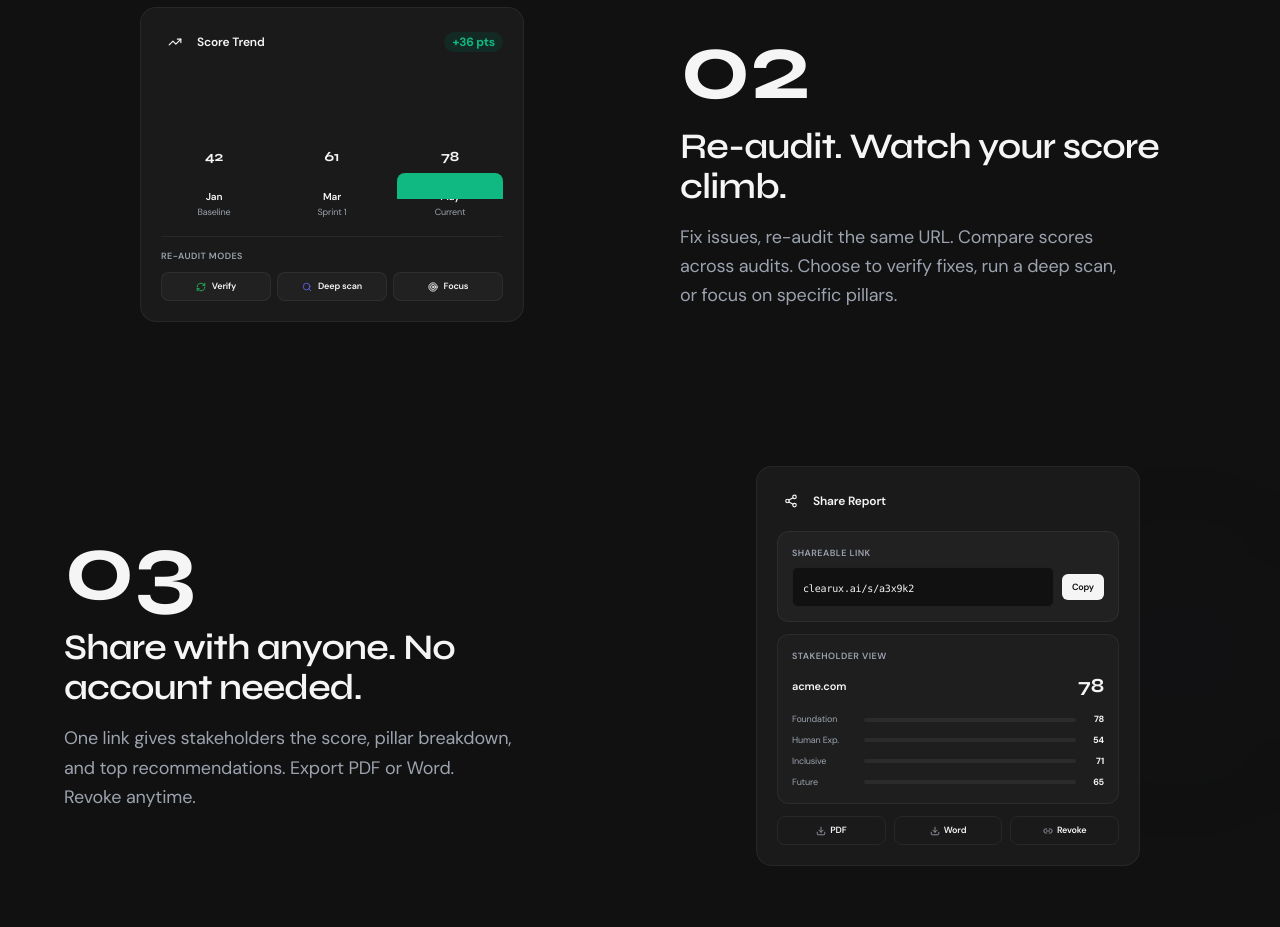
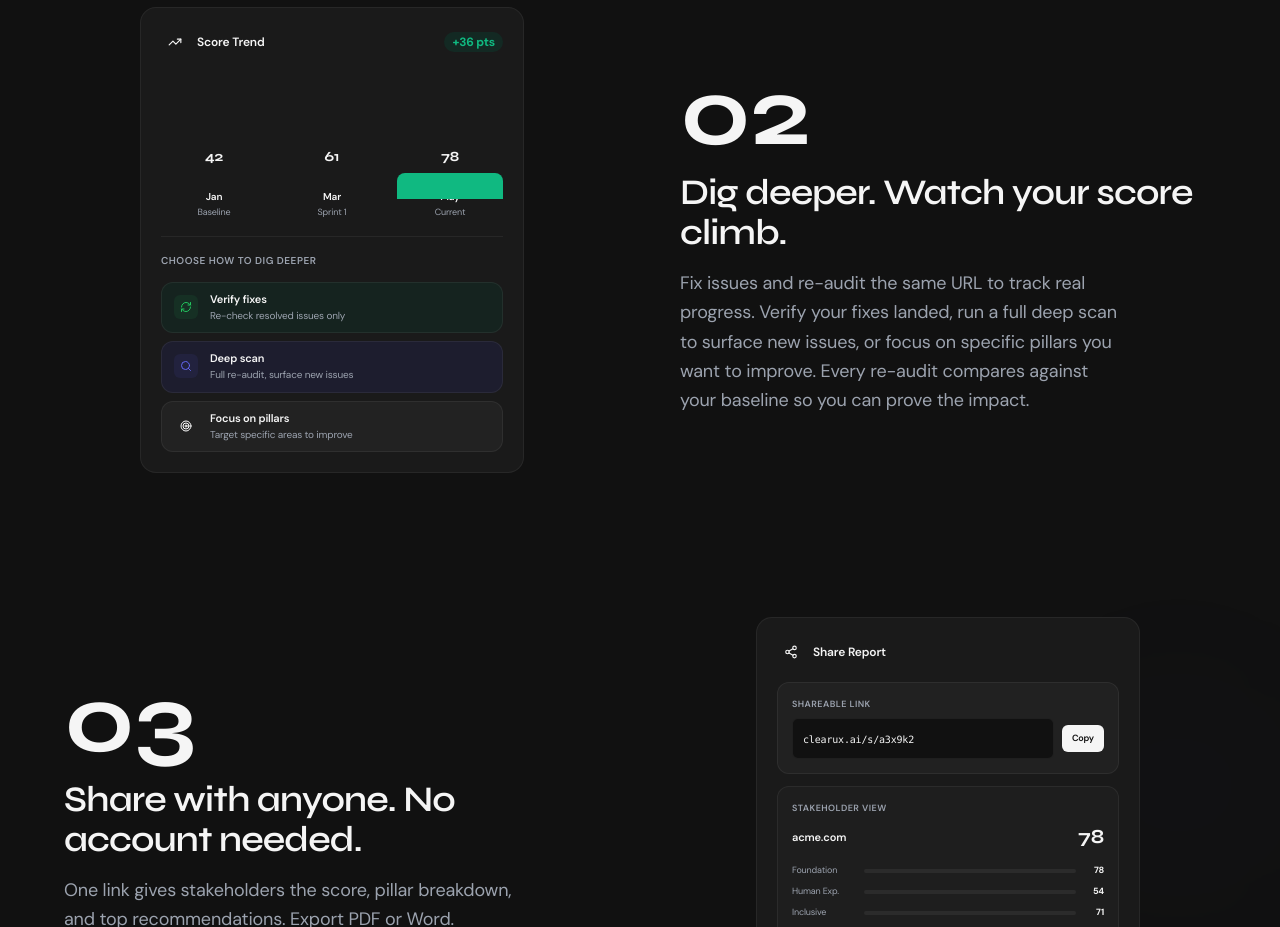
Before and after one commit to schintu79/clearux-saas, a Next.js app: page / in a window 1280 px wide. Shown: the part 9660-10587 px from the top of the page. Built offline with nearby package versions, Linux system fonts and the light colour scheme; no server answers.

Commit message:
fix: restore Dig Deeper re-audit modes and fix green badge overlap in BeyondTheReport

```diff
--- a/src/components/motion/BeyondTheReport.tsx
+++ b/src/components/motion/BeyondTheReport.tsx
@@ -154,16 +154,14 @@ function ScoreClimbVisual({ inView }: { inView: boolean }) {
             </div>
             <span className="text-xs font-semibold text-text">Score Trend</span>
           </div>
-          {activeAudit >= 2 && (
-            <motion.span
-              className="text-xs font-bold text-emerald-500 bg-emerald-100 dark:bg-emerald-900/30 px-2 py-0.5 rounded-full"
-              initial={{ scale: 0, opacity: 0 }}
-              animate={{ scale: 1, opacity: 1 }}
-              transition={{ type: 'spring', stiffness: 400, damping: 15 }}
-            >
-              +36 pts
-            </motion.span>
-          )}
+          <motion.span
+            className="text-xs font-bold text-emerald-500 bg-emerald-100 dark:bg-emerald-900/30 px-2 py-0.5 rounded-full"
+            initial={{ opacity: 0 }}
+            animate={activeAudit >= 2 ? { opacity: 1 } : { opacity: 0 }}
+            transition={{ duration: 0.4, ease: 'easeOut' }}
+          >
+            +36 pts
+          </motion.span>
         </div>
 
         {/* Bar chart */}
@@ -206,26 +204,31 @@ function ScoreClimbVisual({ inView }: { inView: boolean }) {
           })}
         </div>
 
-        {/* Re-audit modes — compact pills */}
-        <div className="pt-3 border-t border-border/30 dark:border-white/[0.06]">
-          <p className="text-[9px] font-semibold uppercase tracking-wider text-muted mb-2">Re-audit modes</p>
-          <div className="flex gap-1.5">
+        {/* Re-audit modes — Dig Deeper */}
+        <div className="pt-4 border-t border-border/30 dark:border-white/[0.06]">
+          <p className="text-[10px] font-semibold uppercase tracking-wider text-muted mb-3">Choose how to dig deeper</p>
+          <div className="space-y-2">
             {[
-              { icon: RefreshCw, label: 'Verify', color: '#22C55E' },
-              { icon: Search, label: 'Deep scan', color: '#6366F1' },
-              { icon: Target, label: 'Focus', color: 'var(--brand)' },
+              { icon: RefreshCw, label: 'Verify fixes', desc: 'Re-check resolved issues only', color: '#22C55E', bg: 'bg-emerald-50 dark:bg-emerald-900/20' },
+              { icon: Search, label: 'Deep scan', desc: 'Full re-audit, surface new issues', color: '#6366F1', bg: 'bg-indigo-50 dark:bg-indigo-900/20' },
+              { icon: Target, label: 'Focus on pillars', desc: 'Target specific areas to improve', color: 'var(--brand)', bg: 'bg-off dark:bg-white/[0.04]' },
             ].map((m, i) => {
               const Icon = m.icon
               return (
                 <motion.div
                   key={i}
-                  className="flex items-center gap-1.5 px-2.5 py-1.5 rounded-lg border border-border/30 dark:border-white/[0.06] bg-off/50 dark:bg-white/[0.03] flex-1 justify-center"
-                  initial={{ opacity: 0, y: 8 }}
-                  animate={activeAudit >= 2 ? { opacity: 1, y: 0 } : {}}
-                  transition={{ delay: 0.5 + i * 0.1, duration: 0.3 }}
+                  className={`flex items-start gap-3 px-3 py-2.5 rounded-xl border border-border/30 dark:border-white/[0.06] ${m.bg}`}
+                  initial={{ opacity: 0, x: -12 }}
+                  animate={activeAudit >= 2 ? { opacity: 1, x: 0 } : {}}
+                  transition={{ delay: 0.5 + i * 0.12, duration: 0.4, ease: [0.25, 0.46, 0.45, 0.94] }}
                 >
-                  <Icon size={10} style={{ color: m.color }} />
-                  <span className="text-[9px] font-semibold text-text">{m.label}</span>
+                  <div className="w-6 h-6 rounded-md flex items-center justify-center flex-shrink-0 mt-0.5" style={{ backgroundColor: `${m.color}15` }}>
+                    <Icon size={12} style={{ color: m.color }} />
+                  </div>
+                  <div className="min-w-0">
+                    <p className="text-[11px] font-semibold text-text leading-tight">{m.label}</p>
+                    <p className="text-[10px] text-muted leading-snug mt-0.5">{m.desc}</p>
+                  </div>
                 </motion.div>
               )
             })}
@@ -381,8 +384,8 @@ const FEATURES = [
   },
   {
     number: '02',
-    title: 'Re-audit. Watch your score climb.',
-    description: 'Fix issues, re-audit the same URL. Compare scores across audits. Choose to verify fixes, run a deep scan, or focus on specific pillars.',
+    title: 'Dig deeper. Watch your score climb.',
+    description: 'Fix issues and re-audit the same URL to track real progress. Verify your fixes landed, run a full deep scan to surface new issues, or focus on specific pillars you want to improve. Every re-audit compares against your baseline so you can prove the impact.',
   },
   {
     number: '03',
```
